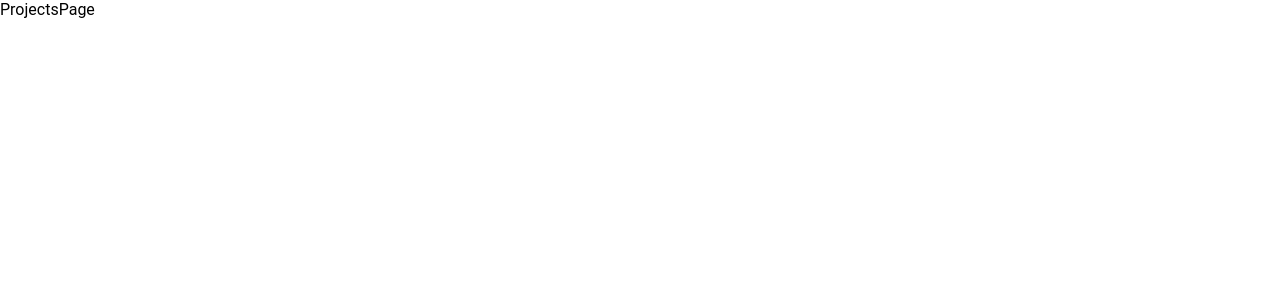
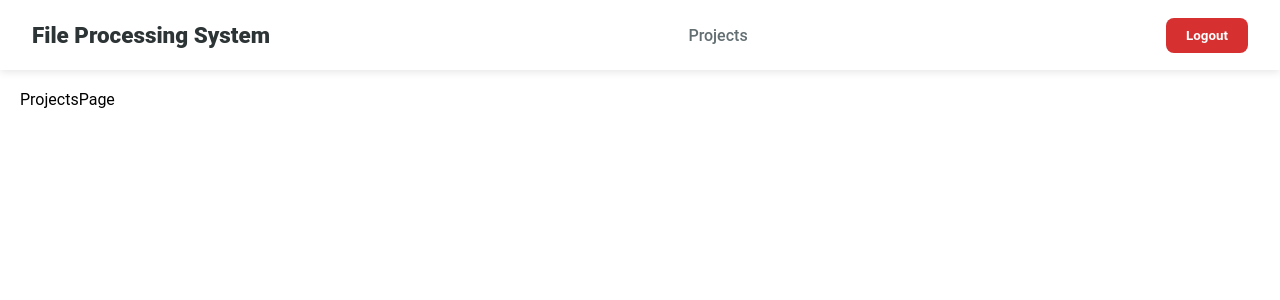
Before and after one commit to rishab-mindfire/File-Processing-System, a React (Vite) app: page /projects in a window 1280 px wide. Shown: the top 300 px of the page. Built offline with nearby package versions, Linux system fonts and the light colour scheme; sample sign-in values are in the browser's storage.

Commit message:
feat : add basic header & sidebar

```diff
--- a/src/App.tsx
+++ b/src/App.tsx
@@ -5,6 +5,7 @@ import ProtectedRoute from './components/common/ProtectedRoute';
 import { useAuth } from './hooks/useAuth';
 import ProjectList from './pages/ProjectList';
 import ProjectDetailsPage from './pages/ProjectDetailsPage';
+import Layout from './components/layout/Layout';
 
 const RootRedirect = () => {
   const { state } = useAuth();
@@ -25,7 +26,9 @@ function App() {
           path="/projects"
           element={
             <ProtectedRoute>
-              <ProjectList />
+              <Layout>
+                <ProjectList />
+              </Layout>
             </ProtectedRoute>
           }
         />
@@ -34,7 +37,9 @@ function App() {
           path="/projects/:projectId"
           element={
             <ProtectedRoute>
-              <ProjectDetailsPage />
+              <Layout>
+                <ProjectDetailsPage />
+              </Layout>
             </ProtectedRoute>
           }
         />
--- a/src/components/layout/Header.tsx
+++ b/src/components/layout/Header.tsx
@@ -0,0 +1,42 @@
+import React, { useState } from 'react';
+import styles from '../../styles/Header.module.css';
+import { Link } from 'react-router-dom';
+
+const Header: React.FC = () => {
+  const [isOpen, setIsOpen] = useState(false);
+
+  const toggleMenu = () => setIsOpen(!isOpen);
+
+  return (
+    <header className={styles.navbar}>
+      <div className={styles.logo}>File Processing System</div>
+
+      {/* Hamburger Toggle */}
+      <button className={styles.menuBtn} onClick={toggleMenu}>
+        <div className={styles.line}></div>
+        <div className={styles.line}></div>
+        <div className={styles.line}></div>
+      </button>
+
+      {/* sidebar=navigations */}
+      <nav
+        className={`${styles.navContainer} ${isOpen ? styles.navActive : ''}`}>
+        <ul className={styles.navLinks}>
+          <li>
+            <Link to="/projects">Projects</Link>
+          </li>
+          <li className={styles.mobileLogout}>
+            <button className={styles.btnLogout}>Logout</button>
+          </li>
+        </ul>
+      </nav>
+
+      {/* Logout button for smalll screen */}
+      <div className={styles.desktopActions}>
+        <button className={styles.btnLogout}>Logout</button>
+      </div>
+    </header>
+  );
+};
+
+export default Header;
--- a/src/components/layout/Layout.tsx
+++ b/src/components/layout/Layout.tsx
@@ -0,0 +1,15 @@
+// components/Layout/MainLayout.tsx
+import React from 'react';
+import Header from './Header';
+import styles from '../../styles/Layout.module.css';
+
+const Layout = ({ children }: { children: React.ReactNode }) => {
+  return (
+    <div className={styles.layoutContainer}>
+      <Header />
+      <main className={styles.content}>{children}</main>
+    </div>
+  );
+};
+
+export default Layout;
--- /dev/null
+++ b/src/styles/Header.module.css
@@ -0,0 +1,120 @@
+/* --- Desktop & Container --- */
+.navbar {
+  display: flex;
+  justify-content: space-between;
+  align-items: center;
+  padding: 0 2rem;
+  height: 70px;
+  background-color: #ffffff;
+  box-shadow: 0 2px 8px rgba(0, 0, 0, 0.1);
+  position: sticky;
+  top: 0;
+  z-index: 1000;
+}
+
+.logo {
+  font-size: 1.4rem;
+  font-weight: 800;
+  color: #2d3436;
+}
+
+/* --- Navigation & Sidebar --- */
+.navContainer {
+  position: fixed;
+  top: 70px;
+  left: -100%; /* Hidden off-side */
+  width: 260px;
+  height: calc(100vh - 70px);
+  background-color: #fcfcfc;
+  transition: 0.4s cubic-bezier(0.4, 0, 0.2, 1);
+  border-right: 1px solid #eee;
+}
+
+.navActive {
+  left: 0; /* Slide in */
+}
+
+.navLinks {
+  list-style: none;
+  padding: 2rem;
+  display: flex;
+  flex-direction: column;
+  gap: 1.5rem;
+}
+
+.navLinks a {
+  text-decoration: none;
+  color: #636e72;
+  font-weight: 500;
+  transition: color 0.2s;
+}
+
+.navLinks a:hover {
+  color: #0984e3;
+}
+
+/* --- Logout Buttons --- */
+.btnLogout {
+  background-color: #d63031;
+  color: white;
+  border: none;
+  padding: 10px 20px;
+  border-radius: 8px;
+  cursor: pointer;
+  font-weight: 600;
+}
+
+.mobileLogout {
+  margin-top: 1rem;
+  display: block;
+}
+
+.desktopActions {
+  display: none; /* Hidden on mobile */
+}
+
+/* --- Hamburger Icon --- */
+.menuBtn {
+  background: none;
+  border: none;
+  cursor: pointer;
+  display: flex;
+  flex-direction: column;
+  gap: 5px;
+}
+
+.line {
+  width: 25px;
+  height: 3px;
+  background-color: #333;
+  transition: 0.3s;
+}
+
+/* --- Desktop Styles (Media Query) --- */
+@media (min-width: 768px) {
+  .menuBtn {
+    display: none;
+  }
+
+  .navContainer {
+    position: static;
+    height: auto;
+    width: auto;
+    background: none;
+    border: none;
+  }
+
+  .navLinks {
+    flex-direction: row;
+    padding: 0;
+    gap: 2rem;
+  }
+
+  .mobileLogout {
+    display: none;
+  }
+
+  .desktopActions {
+    display: block;
+  }
+}
--- /dev/null
+++ b/src/styles/Layout.module.css
@@ -0,0 +1,10 @@
+.layoutContainer {
+  min-height: 100vh;
+  display: flex;
+  flex-direction: column;
+}
+
+.content {
+  padding: 20px;
+  flex: 1;
+}
```
Also changed, not shown: src/components/layout/Sidebar.tsx (deleted).
